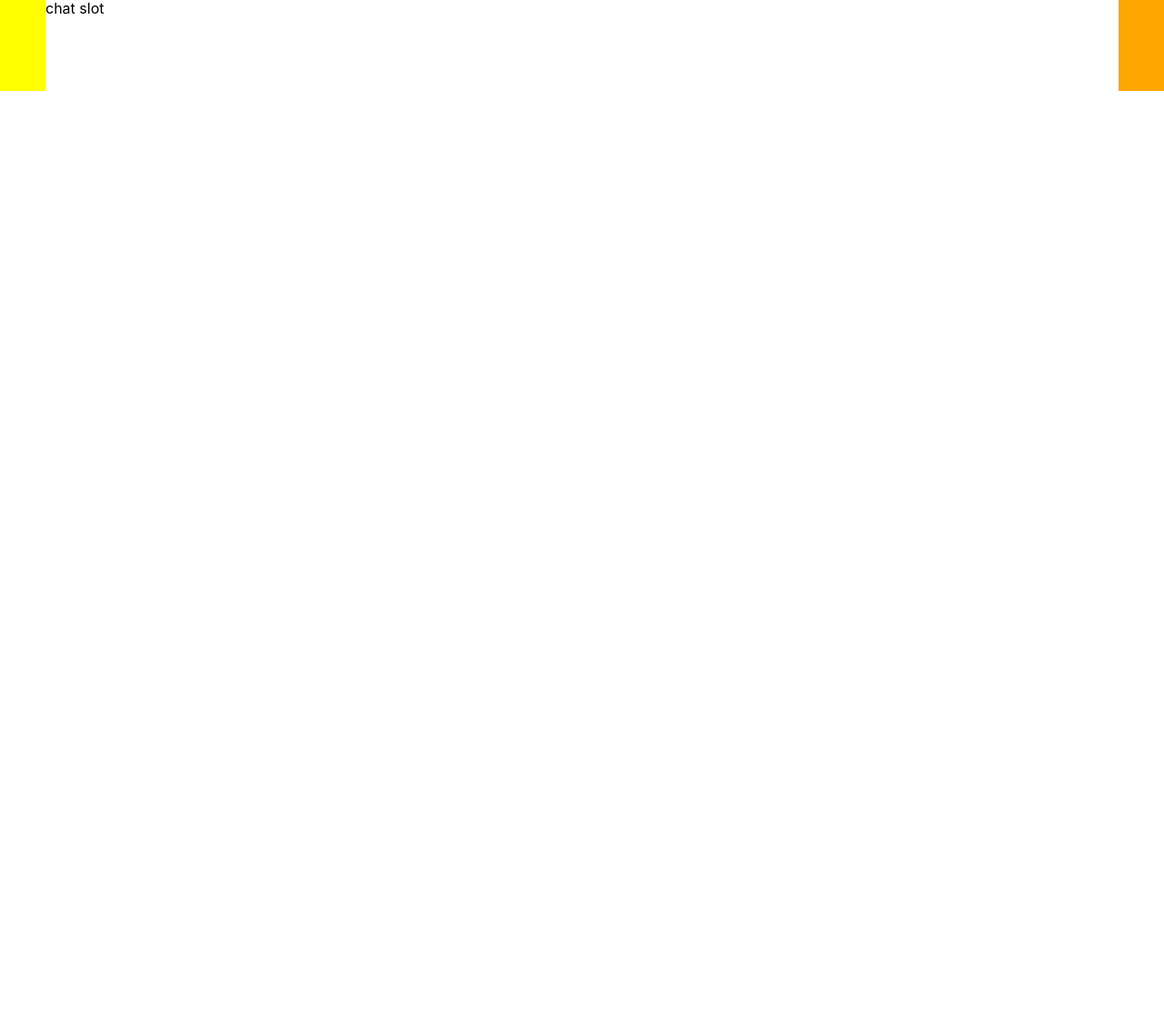
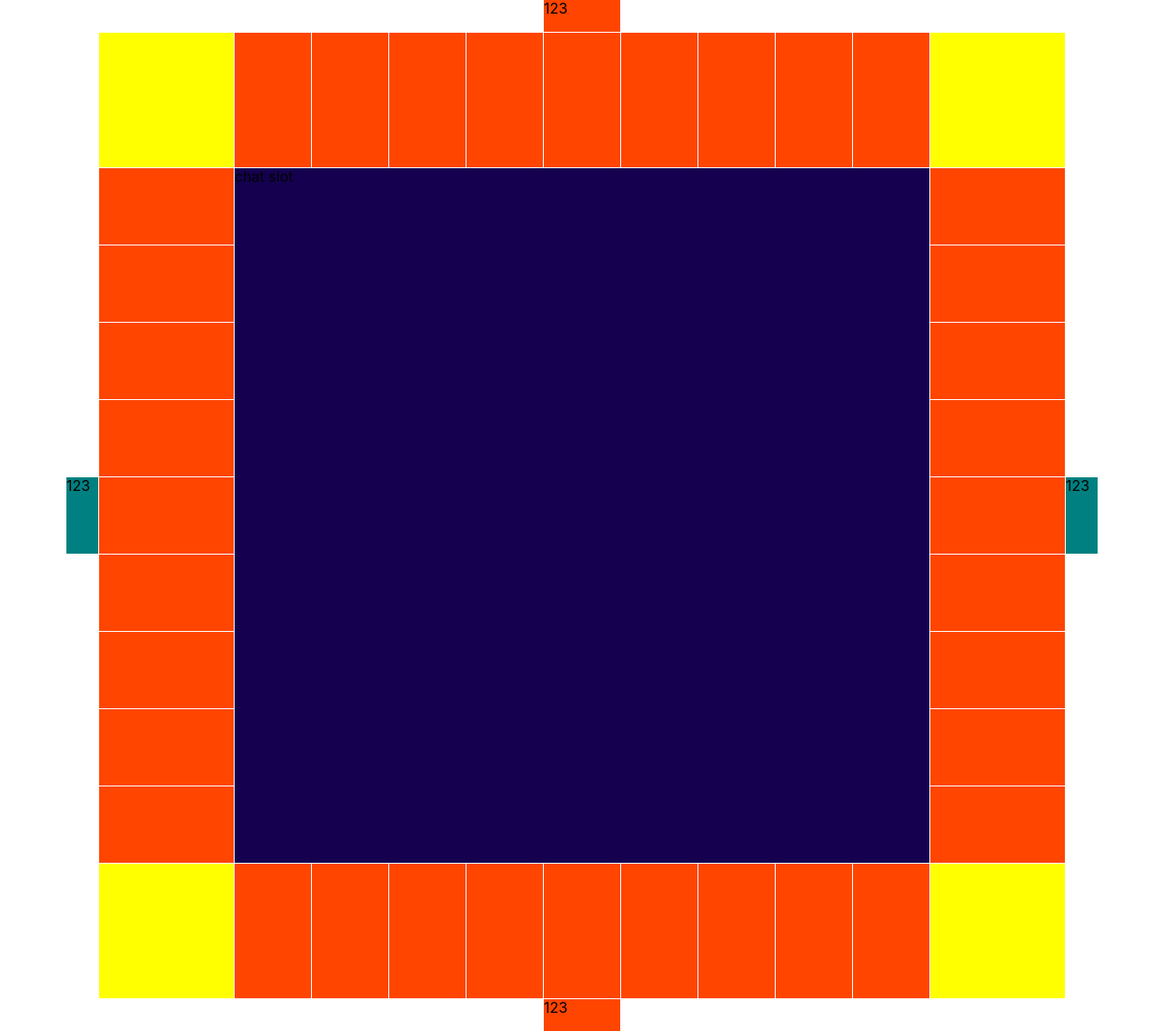
Before and after one commit to vasco051/hakaton, a React (Vite) app: page / in a window 1280 px wide. Shown: the whole page at 91% size. Before the commit the page ends 800 px from the top, so only its background shows below. Built offline with nearby package versions, Linux system fonts and the light colour scheme.

Commit message:
rewrite board

```diff
--- a/package.json
+++ b/package.json
@@ -11,6 +11,7 @@
   },
   "dependencies": {
     "@reduxjs/toolkit": "^1.9.7",
+    "clsx": "^2.0.0",
     "react": "^18.2.0",
     "react-dom": "^18.2.0",
     "vite-tsconfig-paths": "^4.2.1"
--- a/src/components/Board/index.tsx
+++ b/src/components/Board/index.tsx
@@ -1,38 +1,42 @@
+import { FC } from 'react';
+
 import { BoardCell, CellVariant } from 'components/BoardCell';
-import { FC } from 'react';
+
+import { TBoardCell } from 'models/TBoardCell';
 
 import styles from './styles.module.scss';
 
+
 export const Board: FC = () => {
-  const top = Array(5);
-  const right = Array(5);
-  const bottom = Array(5);
-  const left = Array(5);
+  const top = [ {}, {}, {}, {}, {coast: 123}, {}, {}, {}, {} ];
+  const right = [ {}, {}, {}, {}, {coast: 123}, {}, {}, {}, {} ];
+  const bottom = [ {}, {}, {}, {}, {coast: 123}, {}, {}, {}, {} ];
+  const left = [ {}, {}, {}, {}, {coast: 123}, {}, {}, {}, {} ];
 
   return (
     <section className={styles.board}>
       <ul className={styles.top}>
-        <BoardCell variant={CellVariant.CORNER} item={{}}/>
-        {top.map(item => <BoardCell variant={CellVariant.TOP} item={item}/>)}
-        <BoardCell variant={CellVariant.CORNER} item={{}}/>
+        <BoardCell variant={CellVariant.CORNER} item={{} as TBoardCell}/>
+        {top.map(item => <BoardCell variant={CellVariant.TOP} item={item as TBoardCell}/>)}
+        <BoardCell variant={CellVariant.CORNER} item={{} as TBoardCell}/>
       </ul>
 
       <section className={styles.center}>
         <ul className={styles.left}>
-          {left.map(item => <BoardCell variant={CellVariant.LEFT} item={item}/>)}
+          {left.map(item => <BoardCell variant={CellVariant.LEFT} item={item as TBoardCell}/>)}
         </ul>
         <div className={styles.centerSlot}>
           chat slot
         </div>
         <ul className={styles.right}>
-          {right.map(item => <BoardCell variant={CellVariant.RIGHT} item={item}/>)}
+          {right.map(item => <BoardCell variant={CellVariant.RIGHT} item={item as TBoardCell}/>)}
         </ul>
       </section>
 
       <ul className={styles.bottom}>
-        <BoardCell variant={CellVariant.CORNER} item={{}}/>
-        {bottom.map(item => <BoardCell variant={CellVariant.BOTTOM} item={item}/>)}
-        <BoardCell variant={CellVariant.CORNER} item={{}}/>
+        <BoardCell variant={CellVariant.CORNER} item={{} as TBoardCell}/>
+        {bottom.map(item => <BoardCell variant={CellVariant.BOTTOM} item={item as TBoardCell}/>)}
+        <BoardCell variant={CellVariant.CORNER} item={{} as TBoardCell}/>
       </ul>
     </section>
   );
--- a/src/components/Board/styles.module.scss
+++ b/src/components/Board/styles.module.scss
@@ -1,31 +1,47 @@
+@import "src/assets/styles/templates.scss";
+
+//
 .board {
-  display: flex;
-  flex-direction: column;
+  @include flex-col-gap(1px);
+  justify-content: center;
+  align-items: center;
+}
+
+.top, .bottom {
+  @include flex-row-gap(1px);
+  justify-content: center;
+}
+
+.center {
+  @include flex-row-gap(1px);
+
+  .left, .right {
+    @include flex-col-gap(1px);
+  }
 }
 
 .top {
-  background: red;
+  align-items: flex-end;
 }
 
 .center {
   display: flex;
 
   .left {
-    background: yellow;
-    min-width: 50px;
+    align-items: flex-end;
   }
 
   .centerSlot {
-    width: 100%;
+    width: 764px;
+    height: 764px;
+    background: #150050;
   }
 
   .right {
-    min-width: 50px;
-    height: 100px;
-    background: orange;
+    align-items: flex-start;
   }
 }
 
 .bottom {
-  background: green;
+  align-items: flex-start;
 }
--- a/src/components/BoardCell/BoardCell.tsx
+++ b/src/components/BoardCell/BoardCell.tsx
@@ -1,59 +1,48 @@
+import { clsx } from 'clsx';
+
+import { TBoardCell } from 'models/TBoardCell';
 import { FC } from 'react';
 
+import styles from './styles.module.scss';
 import { CellVariant } from './types';
 
 
 interface IBoardCellProps {
   variant: CellVariant,
-  item: any
+  item: TBoardCell
 }
 
 const BoardCell: FC<IBoardCellProps> = ({
   variant,
   item
 }) => {
+  const cellClasses = clsx(styles.cell, {
+    [styles.top]: variant === CellVariant.TOP,
+    [styles.right]: variant === CellVariant.RIGHT,
+    [styles.bottom]: variant === CellVariant.BOTTOM,
+    [styles.left]: variant === CellVariant.LEFT
+  });
 
-  if (variant === CellVariant.TOP) {
+  if (variant === CellVariant.CORNER) {
     return (
-      <li>
+      <li className={styles.corner}>
 
       </li>
     );
   }
 
-  if (variant === CellVariant.RIGHT) {
-    return (
-      <li>
-
-      </li>
-    );
-  }
-
-  if (variant === CellVariant.BOTTOM) {
-    return (
-      <li>
-
-      </li>
-    );
-  }
-
-  if (variant === CellVariant.LEFT) {
-    return (
-      <li>
-
-      </li>
-    );
-  }
-
-  if (variant === CellVariant.CORNER) {
-    return (
-      <li>
-
-      </li>
-    )
-  }
-
-  return null
+  return (
+    <li className={cellClasses}>
+      {item.coast && (
+        <div className={styles.coast}>
+          <span>{item.coast}</span>
+        </div>
+      )}
+      <div className={styles.imageWrapper}>
+        <img src={item.image} alt="" className={styles.image}/>
+      </div>
+    </li>
+  );
 };
 
 export default BoardCell;
--- a/src/components/BoardCell/styles.module.scss
+++ b/src/components/BoardCell/styles.module.scss
@@ -0,0 +1,88 @@
+@import "src/assets/styles/templates";
+
+.cell {
+
+  .coast {
+
+  }
+
+  .imageWrapper {
+
+  }
+
+  .image {
+
+  }
+}
+
+.corner {
+  width: 148px;
+  height: 148px;
+  background: yellow;
+}
+
+.top {
+  @include flex-col-gap(1px);
+
+  .coast {
+    height: 35px;
+    width: 84px;
+    background: orangered;
+  }
+
+  .imageWrapper {
+    background: orangered;
+    height: 148px;
+    width: 84px;
+  }
+}
+
+.right {
+  @include flex-row-gap(1px);
+  flex-direction: row-reverse;
+
+  .coast {
+    width: 35px;
+    height: 84px;
+    background: teal;
+  }
+
+  .imageWrapper {
+    background: orangered;
+    width: 148px;
+    height: 84px;
+  }
+}
+
+.bottom {
+  @include flex-col-gap(1px);
+  flex-direction: column-reverse;
+
+  .coast {
+    height: 35px;
+    width: 84px;
+    background: orangered;
+  }
+
+  .imageWrapper {
+    background: orangered;
+    height: 148px;
+    width: 84px;
+  }
+}
+
+.left {
+  @include flex-row-gap(1px);
+
+  .coast {
+    width: 35px;
+    height: 84px;
+    background: teal;
+  }
+
+  .imageWrapper {
+    background: orangered;
+    width: 148px;
+    height: 84px;
+  }
+}
--- /dev/null
+++ b/src/models/TBoardCell.ts
@@ -0,0 +1,11 @@
+export type TBoardCell = {
+  id: number;
+  title: string;
+  coast: number;
+  image: string;
+  type: CellTypeVariant;
+}
+
+export enum CellTypeVariant {
+
+}
```
Also changed, not shown: 1 other file (tests, documents, lock files or other folders).
